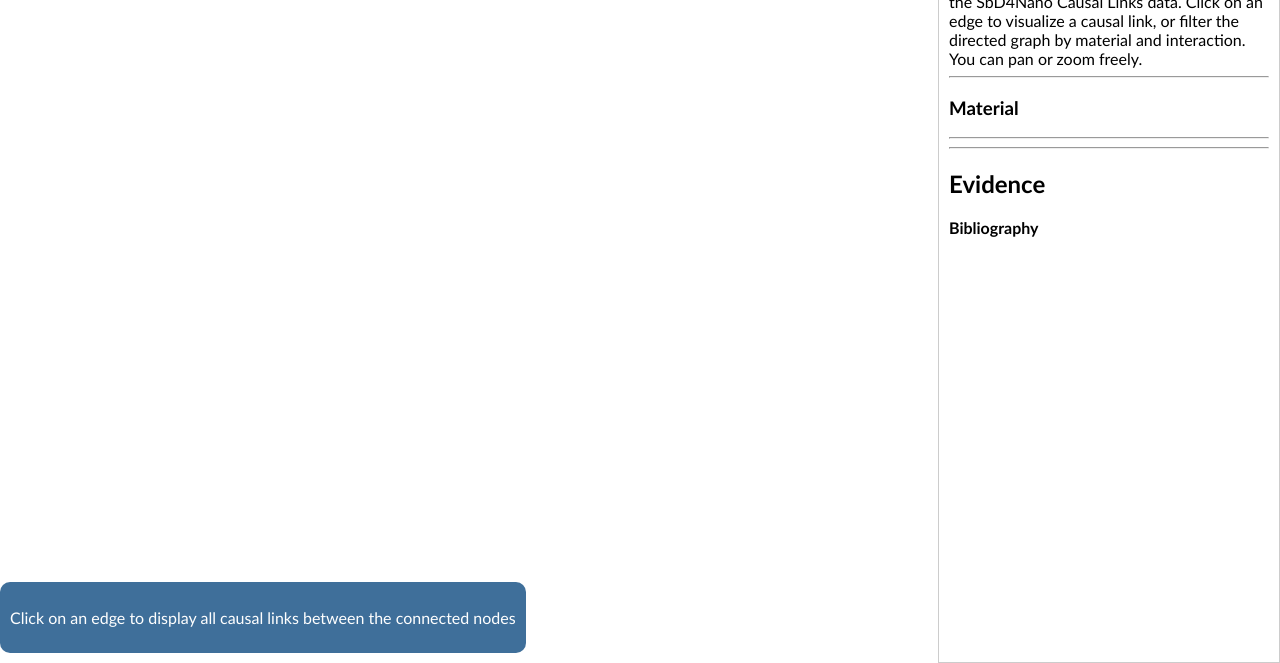
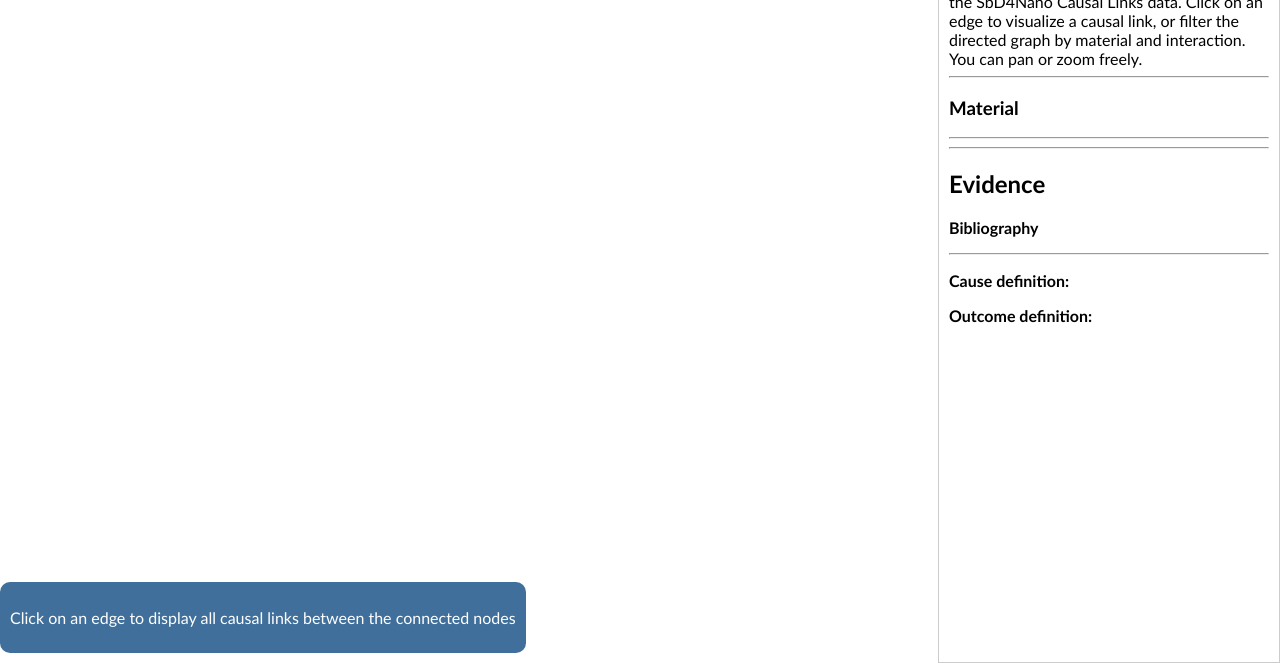
Before and after one commit to h2020-sbd4nano/SbD4Nano_Causal_RDF, a plain HTML site: page docs/index.html in a window 1280 px wide. Shown: the part 137-800 px from the top of the page. Drawn offline with nearby package versions, Linux system fonts and the light colour scheme; no server answers; a script that the page names is missing; a web font is replaced by a local one.

Commit message:
Added cause/outcome definitions

```diff
--- a/docs/index.html
+++ b/docs/index.html
@@ -105,6 +105,9 @@ body, html {
         <p><strong>Bibliography</strong></p>
         <div id="formatted-doi"></div>
     </div>
+    <hr>
+    <p><strong>Cause definition: </strong><span id="cause-definition"></span></p>
+    <p><strong>Outcome definition: </strong><i><span id="outcome-definition"></span></p>
 </div>
 
 <div id="filters">
```
